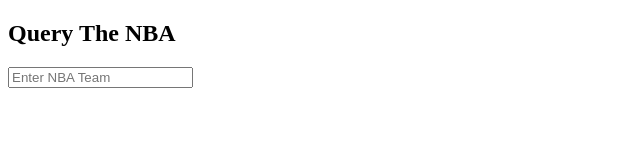
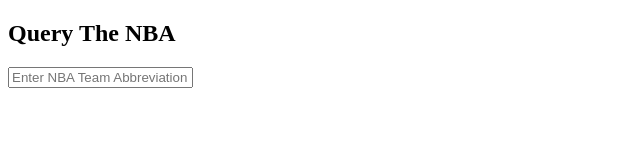
Before and after one commit to parkermuir/dream-team, a React app: page / in a window 1280 px wide. Shown: the top 160 px of the page, without its empty margins (0-640 px from the left). Built offline with nearby package versions, Linux system fonts and the light colour scheme; the HTML template or start-up script is replaced by a standard one.

Commit message:
Search input form is working
-onSubmit capturing event, updating state and ready to call to server

```diff
--- a/src/components/Search.jsx
+++ b/src/components/Search.jsx
@@ -3,11 +3,38 @@
 class Search extends React.Component {
   constructor(props) {
     super(props);
+
+    this.state = {
+      team: ''
+    };
+    this.search = this.search.bind(this);
+    this.onChange = this.onChange.bind(this);
+  }
+
+  search(e) {
+    if (e) {
+      e.preventDefault();
+    }
+
+    this.props.onSearch(this.state.team);
+  }
+
+  onChange(e) {
+    this.setState({
+      team: e.target.value
+    });
   }
 
   render() {
     return (
-      <input className="input" type="text" placeholder="Enter NBA Team"/>
+      <div>
+        <form onSubmit={this.search}>
+          <input className="input" type="text" placeholder="Enter NBA Team Abbreviation ex: BOS"
+            value={this.state.team.slice(0, 3).toUpperCase()} onChange={this.onChange}>
+          </input>
+        </form>
+
+      </div>
     );
   }
 }
--- a/src/index.jsx
+++ b/src/index.jsx
@@ -1,11 +1,20 @@
 import React from 'react';
 import ReactDOM from 'react-dom';
 import Search from './components/Search.jsx';
+import axios from 'axios'
 
 class App extends React.Component {
   constructor(props) {
     super(props);
     //state here
+
+    this.onSearch = this.onSearch.bind(this);
+  }
+
+  onSearch(team) {
+    //hit up express for that team
+    console.log(team, ' was searched');
+
   }
 
   render() {
@@ -13,7 +22,7 @@
       <section className="section">
         <div className="container">
           <h1 className="title">Query The NBA</h1>
-          <Search />
+          <Search onSearch={this.onSearch} />
         </div>
       </section>
     );
```
